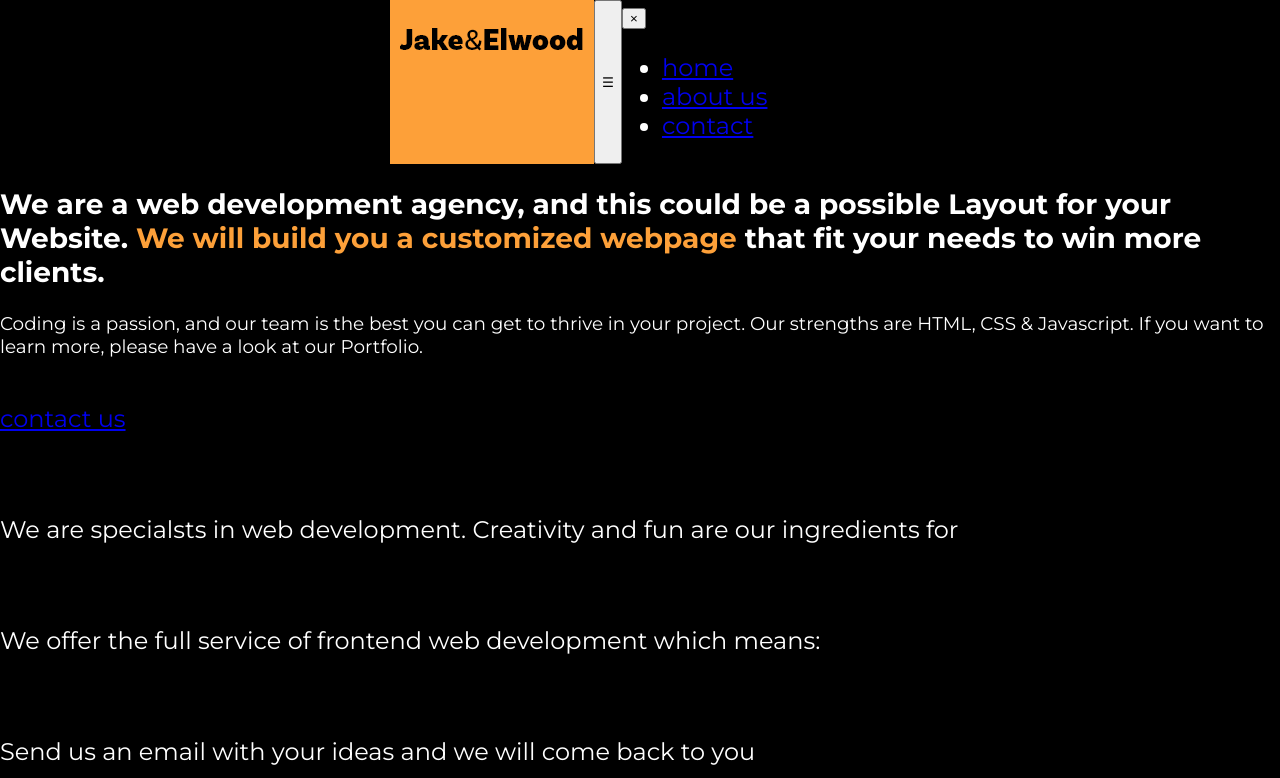
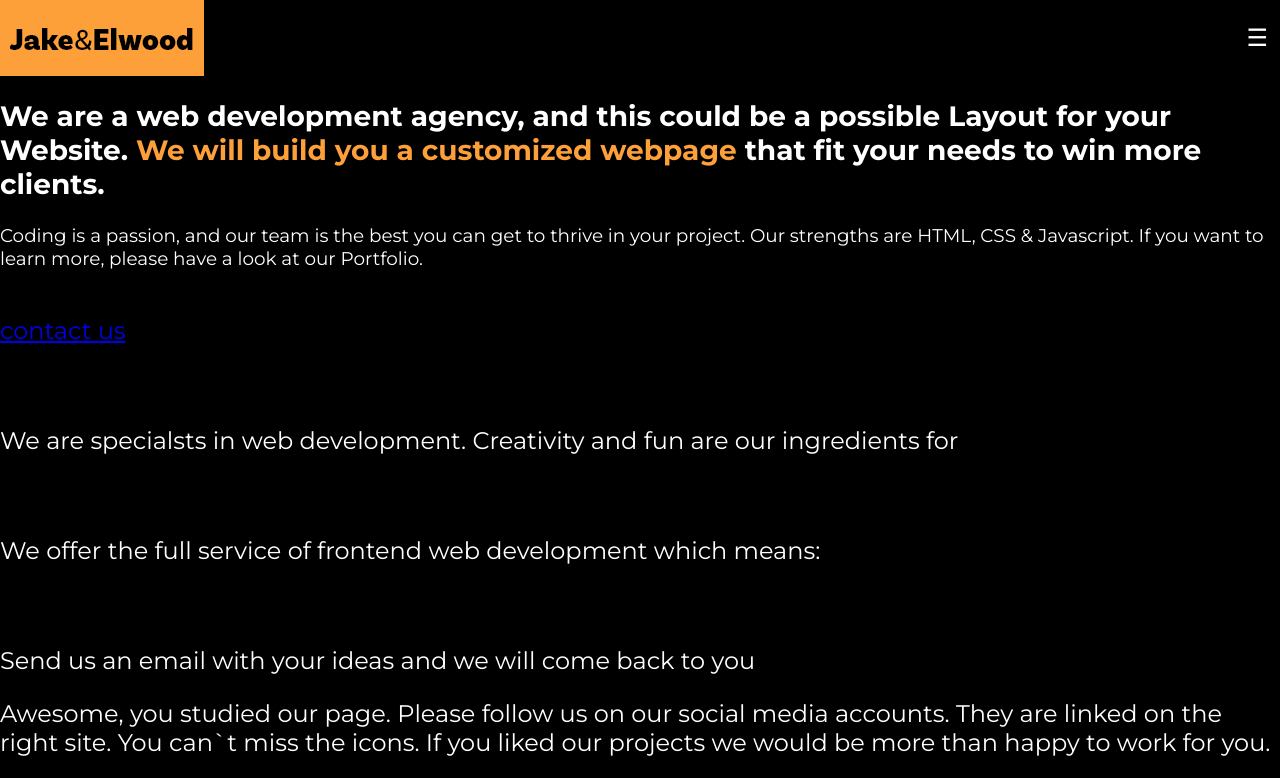
Before and after one commit to uwejettkant/marketing-website, a website built with Parcel: page src/index.html in a window 1280 px wide. Shown: the top 778 px of the page. Built offline with nearby package versions, Linux system fonts and the light colour scheme.

Commit message:
added navigation styling
Signed-off-by: Uwe Jettkant <uj@macbook-pro.betahaushh.lan>

```diff
--- a/src/index.html
+++ b/src/index.html
@@ -16,25 +16,25 @@
     <title>online-marketing-website</title>
   </head>
   <body>
-    <header class="header main-grid">
+    <header class="header main__grid">
       <div class="header__content">
         <a class="logo__link" href="index.html">
           <img src="img/logo.png" alt="" class="logo" />
         </a>
-        <button aria-label="open-navigation" class="open-nav">&#9776;</button>
+        <button aria-label="open-navigation" class="open__nav">&#9776;</button>
         <nav class="navigation">
-          <button aria-label="Close navigation" class="close-nav">
+          <button aria-label="Close navigation" class="close__nav">
             &times;
           </button>
           <ul class="nav__list">
             <li class="nav__item">
-              <a href="index.html" class="nav-link current">home</a>
+              <a href="index.html" class="nav__link current">home</a>
             </li>
             <li class="nav__item">
-              <a href="index.html" class="nav-link">about us</a>
+              <a href="index.html" class="nav__link">about us</a>
             </li>
             <li class="nav__item">
-              <a href="index.html" class="nav-link">contact</a>
+              <a href="index.html" class="nav__link">contact</a>
             </li>
           </ul>
         </nav>
--- a/src/scss/_utils.scss
+++ b/src/scss/_utils.scss
@@ -11,3 +11,7 @@
   font-size: 1.15rem;
   margin-bottom: 2.5em;
 }
+
+.pstyle {
+  margin-top: 0;
+}
--- /dev/null
+++ b/src/scss/components/_navigation.scss
@@ -0,0 +1,65 @@
+.navigation {
+  position: fixed;
+  background: #000;
+  width: 100%;
+  top: 0;
+  right: 0;
+  bottom: 0;
+  left: 100%;
+  transform: translateX(0);
+  transition: transform 250ms;
+}
+
+.nav__list {
+  display: flex;
+  justify-content: space-around;
+  align-items: center;
+  flex-direction: column;
+  list-style: none;
+  margin: 0;
+  padding: 0;
+  height: 100%;
+  font-size: 3rem;
+}
+
+.nav__link {
+  text-decoration: none;
+  color: #fda039;
+}
+
+.open__nav {
+  border: 0;
+  background: 0;
+  color: #fff;
+  padding: 0.5em;
+  margin-left: auto;
+  font-size: 1em;
+}
+
+.navigation__open {
+  transform: translateX(-100%);
+}
+
+.close__nav {
+  border: 0;
+  background: 0;
+  color: #fda039;
+  font-weight: 700;
+  font-size: 3rem;
+  padding: 0.5em;
+  position: absolute;
+}
+
+.nav__link:hover,
+.nav__link:focus,
+.close__nav:hover,
+.close__nav:focus,
+.open__nav:hover,
+.open__nav:focus {
+  color: #fff;
+  cursor: pointer;
+}
+
+.current {
+  border-bottom: 1px solid #fda039;
+}
--- a/src/scss/styles.scss
+++ b/src/scss/styles.scss
@@ -2,3 +2,4 @@
 @import 'utils';
 @import 'colors';
 @import './components/header';
+@import './components/navigation';
```
